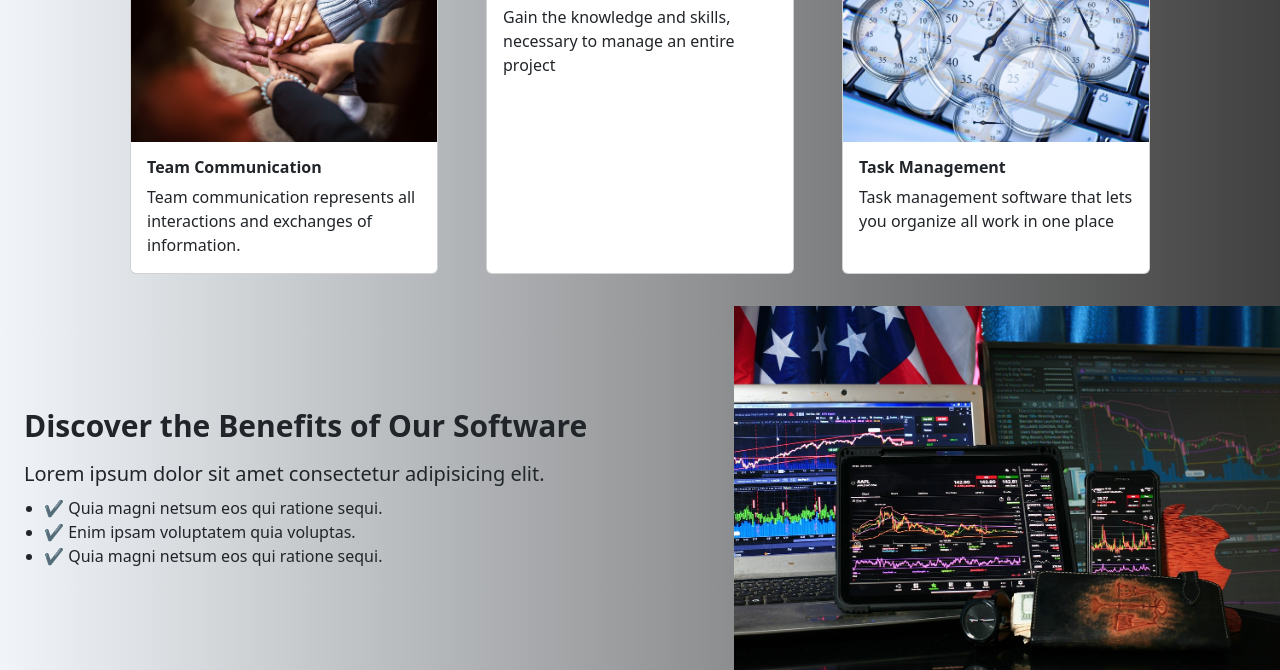
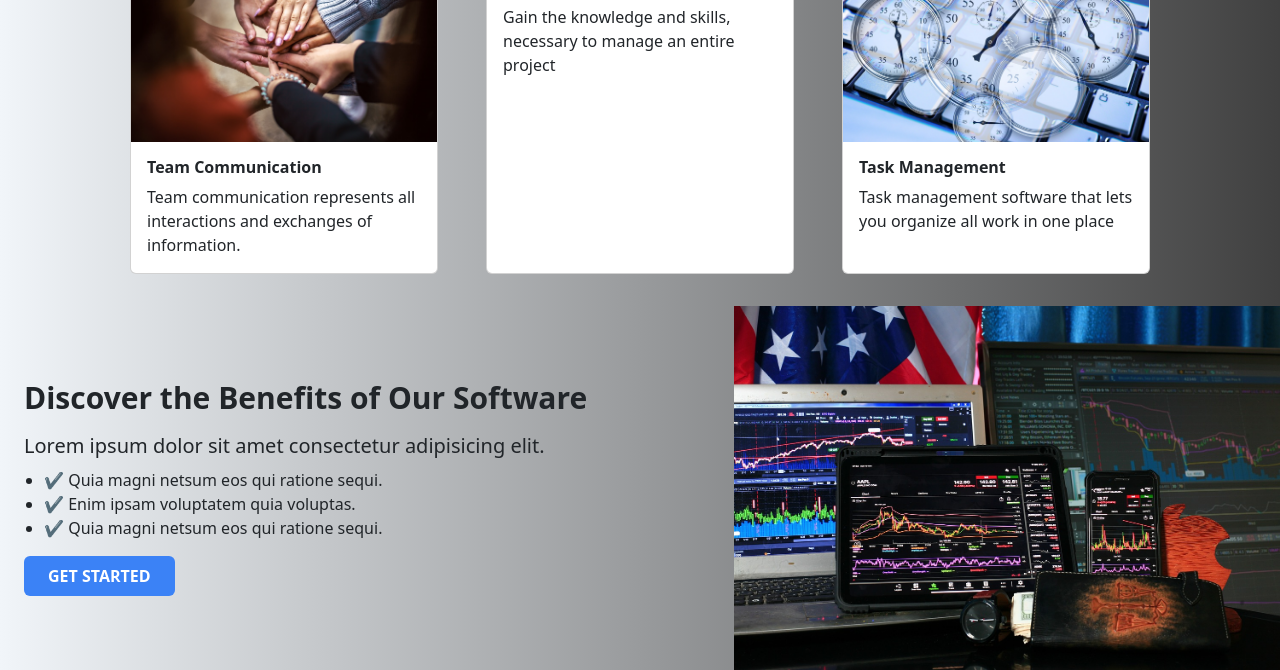
Before and after one commit to pavanp0309/SassApp, a plain HTML site: page index.html in a window 1280 px wide. Shown: the part 175-845 px from the top of the page. Drawn offline with nearby package versions, Linux system fonts and the light colour scheme; files that its build step writes are made by us from their sources.

Commit message:
showcase final

```diff
--- a/index.html
+++ b/index.html
@@ -8,7 +8,8 @@
     <link href="https://cdn.jsdelivr.net/npm/bootstrap@5.3.3/dist/css/bootstrap.min.css" rel="stylesheet" integrity="sha384-QWTKZyjpPEjISv5WaRU9OFeRpok6YctnYmDr5pNlyT2bRjXh0JMhjY6hW+ALEwIH" crossorigin="anonymous">
     <script src="https://cdn.tailwindcss.com"></script>
 </head>
-<body class="bg-gradient-to-r from-slate-100 to-neutral-700">
+<body>
+  <div class="bg-gradient-to-r from-slate-100 to-neutral-700">
     <div class="text-center  pt-3 pb-3">
       <h1 class="font-bold text-2xl">How To Use Square</h1>
       <p>Here are a few examples of how you can use our software.</p>
@@ -50,11 +51,17 @@
               <li>✔️ Enim ipsam voluptatem quia voluptas.</li>
               <li>✔️ Quia magni netsum eos qui ratione sequi.</li>
           </ul>
+          <div class="pt-3">
+          <button class="bg-blue-500 hover:bg-blue-700 text-white font-bold py-2 px-4 rounded">
+            GET STARTED
+          </button>
+        </div>
       </div>
 
       <div class="w-full md:w-1/2">
           <img src="./css/stock-market-6695489_1280.jpg" alt="" class="w-full h-auto object-cover">
       </div>
   </div>
+  </div>
 </body>
 </html>
```
Lines whose indentation alone changed are shown as unchanged.
